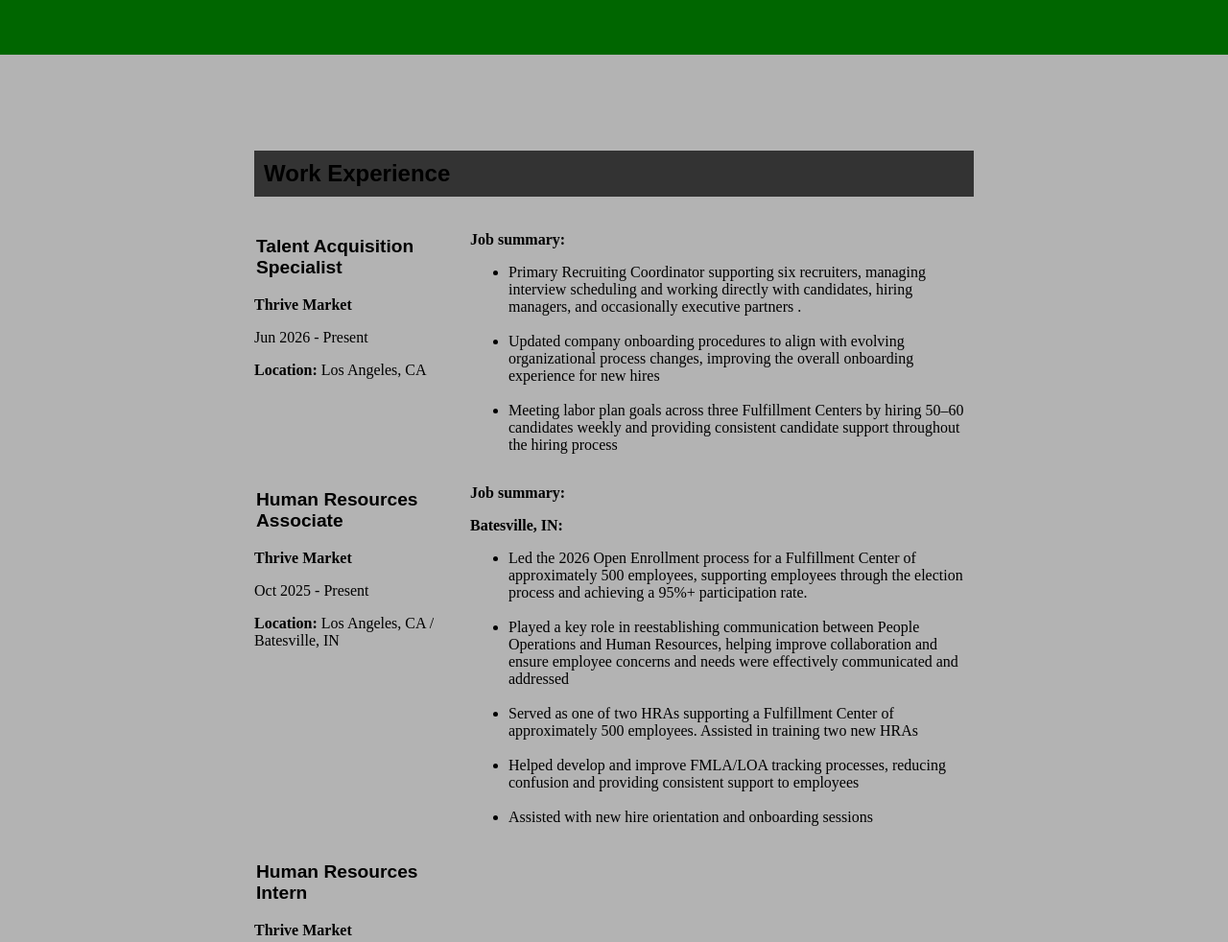
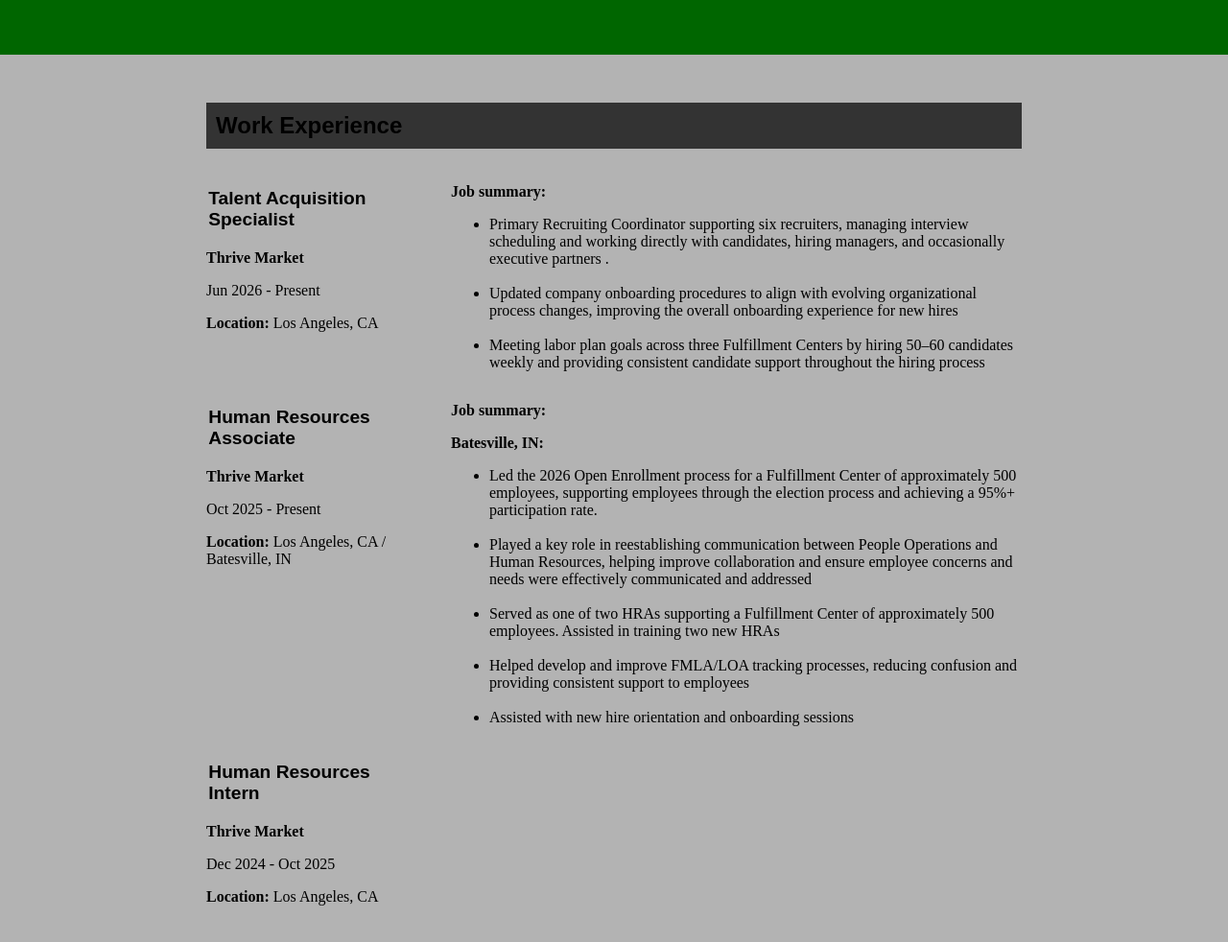
Before and after one commit to FranciscoOrellanaT/comp-484-hw7, a plain HTML site: page index.html in a window 1280 px wide. Shown: the part 458-1440 px from the top of the page at 96% size. Drawn offline with Linux system fonts and the light colour scheme.

Commit message:
initial submission

```diff
--- a/index.html
+++ b/index.html
@@ -27,7 +27,6 @@
     <main>
         <!-- // Work Experience -->
         <section>
-        <div class="content-wrap">
         <div class="content-wrap">
             <h2 class="work-experience">Work Experience</h2>
 
```
Also changed, not shown: css/styles.css (+0 -11 lines).
